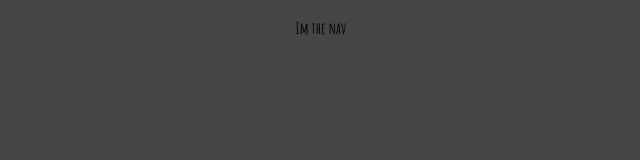
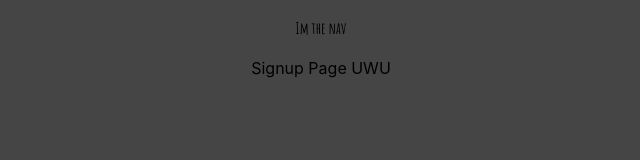
Before and after one commit to Miboch/EasyDD_FrontEnd, a React (Create React App) app: page /signup in a window 1280 px wide. Shown: the top 160 px of the page, without its empty margins (319-959 px from the left). Built offline with nearby package versions, Linux system fonts and the light colour scheme; a web font is replaced by a local one.

Commit message:
Route and base componet set up

```diff
--- a/src/App.js
+++ b/src/App.js
@@ -2,13 +2,15 @@ import "./App.css";
 import Navbar from "./components/Nav-bar/NavBar";
 import { Route, Link, Switch } from "react-router-dom";
 import Login from "./components/Login/Login";
+import SignUp from "./components/Signup/SignUp";
 
 function App() {
   return (
     <div className="App bg-appColor">
       <Navbar />
       <Switch>
-        <Route path="/login" render={(props) => <Login />} />
+        <Route exact path="/" render={(props) => <Login />} />
+        <Route path="/signup" render={(props) => <SignUp />} />
       </Switch>
     </div>
   );
--- /dev/null
+++ b/src/components/Signup/SignUp.js
@@ -0,0 +1,11 @@
+import React from "react";
+
+const SignUp = () => {
+  return (
+    <div>
+      <h1>Signup Page UWU</h1>
+    </div>
+  );
+};
+
+export default SignUp;
```
